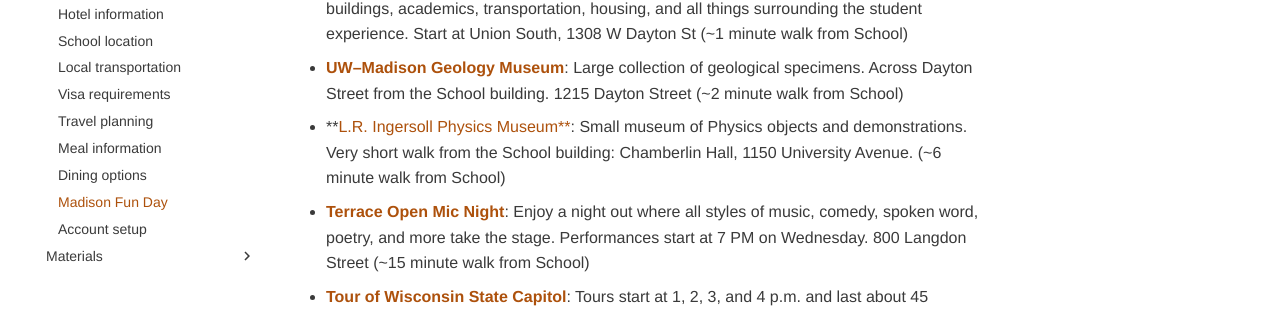
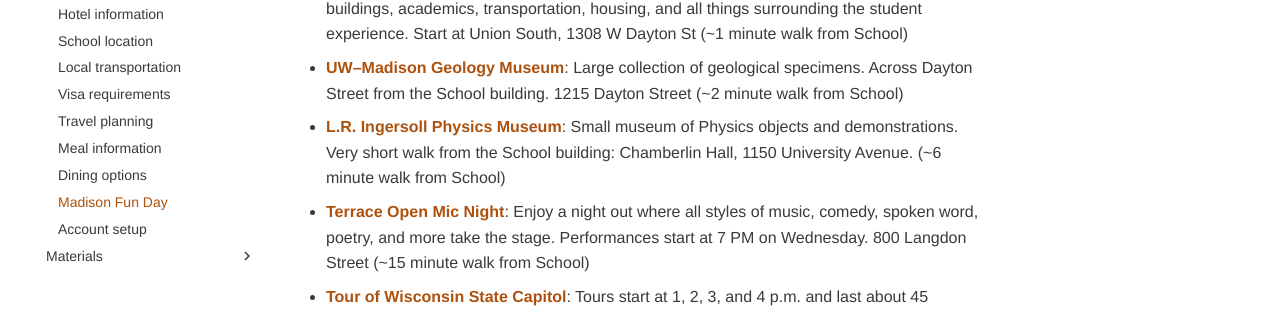
Before and after one commit to osg-htc/school-2024, an MkDocs documentation site: the page built from docs/logistics/fun-day.md, in a window 1280 px wide and 900 px high. Shown: the part 286-596 px from the top of the window. Built offline with MkDocs 1.6.1 and Material for MkDocs 9.7.7, drawn with Linux system fonts in a browser that asks for light colours.

Commit message:
Update fun-day.md
fixing link

```diff
--- a/docs/logistics/fun-day.md
+++ b/docs/logistics/fun-day.md
@@ -5,7 +5,7 @@
 
 - **[Narrated tour via UW-Madison app](https://builder.guidebook.com/g/#/guides/uwtour/details)**: Discover UW–Madison using our free mobile app featuring a student-led narrated tour that is self-guided. The tour includes information about buildings, academics, transportation, housing, and all things surrounding the student experience. Start at Union South, 1308 W Dayton St (~1 minute walk from School)
 - **[UW–Madison Geology Museum](https://museum.geoscience.wisc.edu/)**: Large collection of geological specimens. Across Dayton Street from the School building. 1215 Dayton Street (~2 minute walk from School)
-- **[L.R. Ingersoll Physics Museum**](https://www.physics.wisc.edu/ingersollmuseum/): Small museum of Physics objects and demonstrations. Very short walk from the School building: Chamberlin Hall, 1150 University Avenue. (~6 minute walk from School)
+- **[L.R. Ingersoll Physics Museum](https://www.physics.wisc.edu/ingersollmuseum/)**: Small museum of Physics objects and demonstrations. Very short walk from the School building: Chamberlin Hall, 1150 University Avenue. (~6 minute walk from School)
 - **[Terrace Open Mic Night](https://union.wisc.edu/events-and-activities/event-calendar/event/terrace-open-mic-2024/2024-08-07/)**: Enjoy a night out where all styles of music, comedy, spoken word, poetry, and more take the stage. Performances start at 7 PM on Wednesday. 800 Langdon Street (~15 minute walk from School)
 - **[Tour of Wisconsin State Capitol](https://tours.wisconsin.gov/)**: Tours start at 1, 2, 3, and 4 p.m. and last about 45 minutes. 2 E Main Street (~29 minute walk from School and across the Park Hotel)
 - **[Henry Vilas Zoo](https://www.henryvilaszoo.gov/)**: One-mile walk south of Computer Sciences: 702 South Randall Avenue. (~18 minute walk from School)
```
